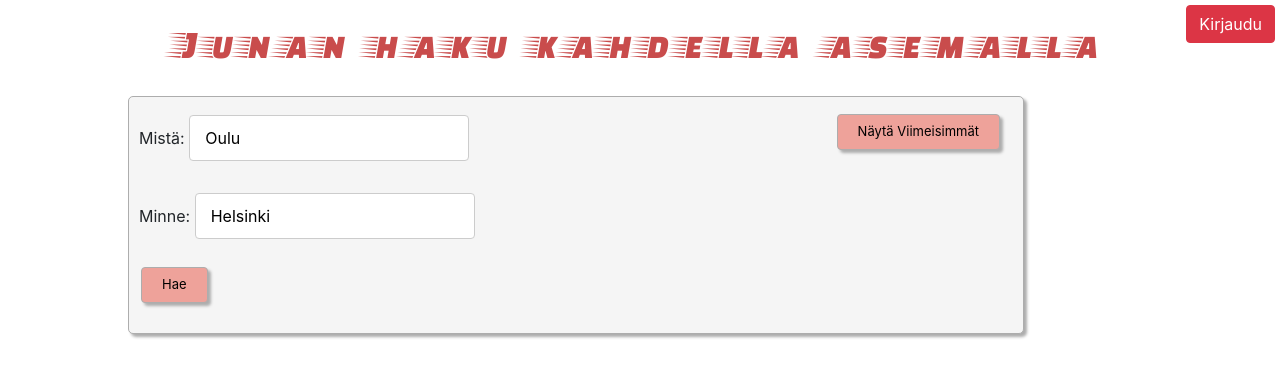
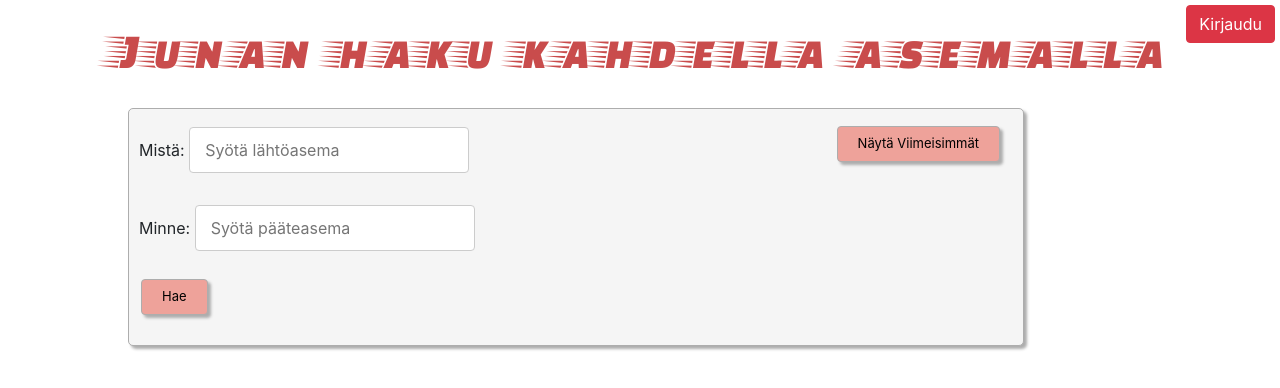
Before and after one commit to ivmiettinen/jsjunat, a plain HTML site: page html/index.html in a window 1280 px wide. Drawn offline with nearby package versions, Linux system fonts and the light colour scheme.

Commit message:
Change title font-size, remove initial station values

```diff
--- a/html/index.html
+++ b/html/index.html
@@ -30,8 +30,8 @@
     <div id="searchDiv">
         <div id="nearestStation"></div>
         <div>
-            <p>Mistä: <input type="text" placeholder="Syötä lähtöasema" id="start" value="Oulu" /></p>
-            <p>Minne: <input type="text" placeholder="Syötä pääteasema" id="end" value="Helsinki" /></p>
+            <p>Mistä: <input type="text" placeholder="Syötä lähtöasema" id="start" /></p>
+            <p>Minne: <input type="text" placeholder="Syötä pääteasema" id="end" /></p>
 
             <p><button id="buttonForSearch" type="button" onclick="showDiv()">Hae</button></p>
         </div>
--- a/styles/table.css
+++ b/styles/table.css
@@ -18,9 +18,12 @@ header {
     text-align: center;
     padding: 20px;
     font-family: 'Faster One', cursive;
-    font-size: 30px;
-    letter-spacing: 7px;
+    letter-spacing: 5px;
     color: #c94c4c;
+}
+
+header > h1 {
+    font-size: 50px;
 }
 
 #twoStations {
```
